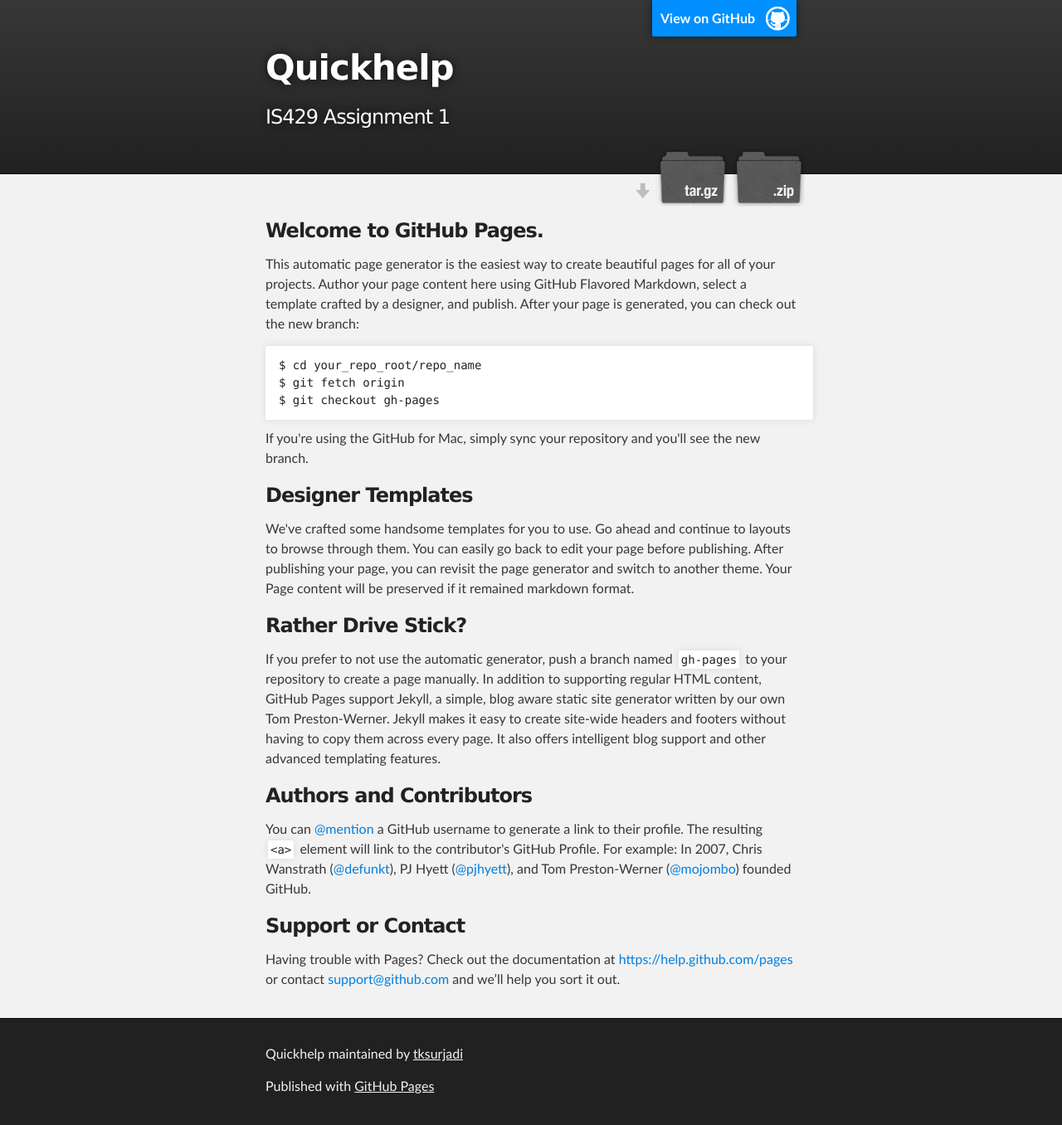
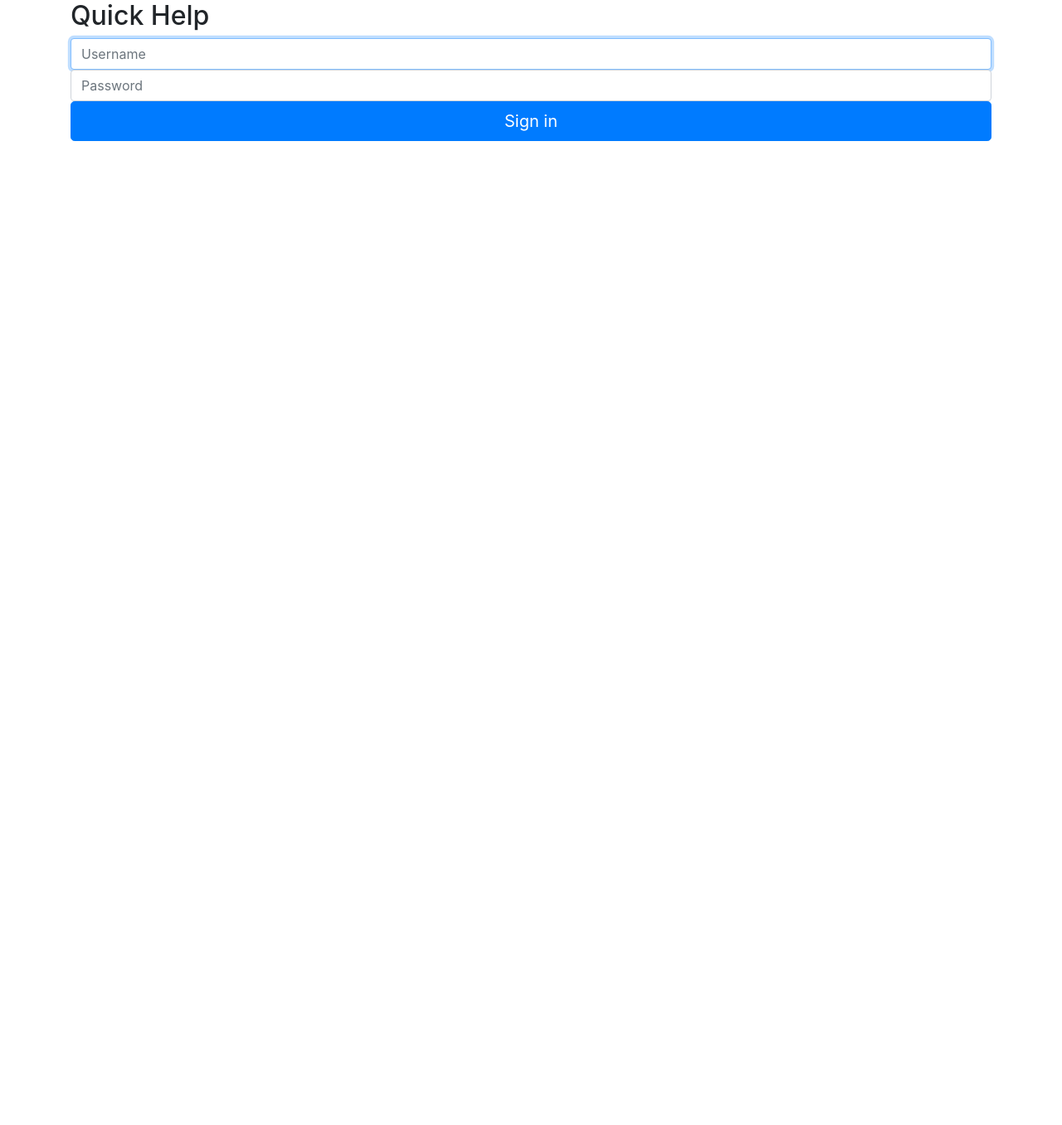
Before and after one commit to tksurjadi/QuickHelp, a plain HTML site: page index.html in a window 1280 px wide. Shown: the whole page at 83% size. After the commit the page ends 800 px from the top, so only its background shows below. Drawn offline with nearby package versions, Linux system fonts and the light colour scheme.

Commit message:
Update index.html

```diff
--- a/index.html
+++ b/index.html
@@ -1,79 +1,51 @@
-<!DOCTYPE html>
-<html>
+<html lang="en">
+  <head>
+    <meta charset="utf-8">
+    <meta http-equiv="X-UA-Compatible" content="IE=edge">
+    <meta name="viewport" content="width=device-width, initial-scale=1">
+    <title>Login QuickHelp</title>
 
-  <head>
-    <meta charset='utf-8'>
-    <meta http-equiv="X-UA-Compatible" content="chrome=1">
-    <meta name="description" content="Quickhelp : IS429 Assignment 1">
-
-    <link rel="stylesheet" type="text/css" media="screen" href="stylesheets/stylesheet.css">
-
-    <title>Quickhelp</title>
+    <!-- Bootstrap core CSS -->
+    <link href="assets/css/bootstrap.min.css" rel="stylesheet">
+    <!-- Custom styles for this template -->
+    <link href="assets/css/signin.css" rel="stylesheet">
+    <!-- HTML5 shim and Respond.js for IE8 support of HTML5 elements and media queries -->
+    <!--[if lt IE 9]>
+      <script src="https://oss.maxcdn.com/html5shiv/3.7.2/html5shiv.min.js"></script>
+      <script src="https://oss.maxcdn.com/respond/1.4.2/respond.min.js"></script>
+    <![endif]-->
   </head>
 
   <body>
+    <div class="container">
+      <form class="form-signin">
+        <h2 class="form-signin-heading">Quick Help</h2>
+        <label for="username" class="sr-only">Username</label>
+        <input type="text" name="userid" class="form-control" placeholder="Username" required autofocus>
+        <label for="password" class="sr-only">Password</label>
+        <input type="password" name="pswrd" class="form-control" placeholder="Password" required>
+        <!--<div class="checkbox">
+          <label>
+            <input type="checkbox" value="remember-me" id="rmb_me"> Remember me
+          </label>
+        </div>-->
+        <button class="btn btn-lg btn-primary btn-block" onclick="check(this.form)" type="submit">Sign in</button>
+      </form>
 
-    <!-- HEADER -->
-    <div id="header_wrap" class="outer">
-        <header class="inner">
-          <a id="forkme_banner" href="https://github.com/tksurjadi/QuickHelp">View on GitHub</a>
+	  <script language="javascript">
+            function check(form) { /*function to check userid & password*/
+                /*the following code checkes whether the entered userid and password are matching*/
+                if(form.userid.value == "admin" && form.pswrd.value == "admin") {
+                    window.open('home.html')/*opens the target page while Id & password matches*/
+					//window.location.replace("home.html");
+                }
+                else {
+                    alert("Error Password or Username")/*displays error message*/
+                }
+            }
+        </script>
 
-          <h1 id="project_title">Quickhelp</h1>
-          <h2 id="project_tagline">IS429 Assignment 1</h2>
+    </div>
+  </body>
 
-            <section id="downloads">
-              <a class="zip_download_link" href="https://github.com/tksurjadi/QuickHelp/zipball/master">Download this project as a .zip file</a>
-              <a class="tar_download_link" href="https://github.com/tksurjadi/QuickHelp/tarball/master">Download this project as a tar.gz file</a>
-            </section>
-        </header>
-    </div>
-
-    <!-- MAIN CONTENT -->
-    <div id="main_content_wrap" class="outer">
-      <section id="main_content" class="inner">
-        <h3>
-<a id="welcome-to-github-pages" class="anchor" href="#welcome-to-github-pages" aria-hidden="true"><span class="octicon octicon-link"></span></a>Welcome to GitHub Pages.</h3>
-
-<p>This automatic page generator is the easiest way to create beautiful pages for all of your projects. Author your page content here using GitHub Flavored Markdown, select a template crafted by a designer, and publish. After your page is generated, you can check out the new branch:</p>
-
-<pre><code>$ cd your_repo_root/repo_name
-$ git fetch origin
-$ git checkout gh-pages
-</code></pre>
-
-<p>If you're using the GitHub for Mac, simply sync your repository and you'll see the new branch.</p>
-
-<h3>
-<a id="designer-templates" class="anchor" href="#designer-templates" aria-hidden="true"><span class="octicon octicon-link"></span></a>Designer Templates</h3>
-
-<p>We've crafted some handsome templates for you to use. Go ahead and continue to layouts to browse through them. You can easily go back to edit your page before publishing. After publishing your page, you can revisit the page generator and switch to another theme. Your Page content will be preserved if it remained markdown format.</p>
-
-<h3>
-<a id="rather-drive-stick" class="anchor" href="#rather-drive-stick" aria-hidden="true"><span class="octicon octicon-link"></span></a>Rather Drive Stick?</h3>
-
-<p>If you prefer to not use the automatic generator, push a branch named <code>gh-pages</code> to your repository to create a page manually. In addition to supporting regular HTML content, GitHub Pages support Jekyll, a simple, blog aware static site generator written by our own Tom Preston-Werner. Jekyll makes it easy to create site-wide headers and footers without having to copy them across every page. It also offers intelligent blog support and other advanced templating features.</p>
-
-<h3>
-<a id="authors-and-contributors" class="anchor" href="#authors-and-contributors" aria-hidden="true"><span class="octicon octicon-link"></span></a>Authors and Contributors</h3>
-
-<p>You can <a href="https://github.com/blog/821" class="user-mention">@mention</a> a GitHub username to generate a link to their profile. The resulting <code>&lt;a&gt;</code> element will link to the contributor's GitHub Profile. For example: In 2007, Chris Wanstrath (<a href="https://github.com/defunkt" class="user-mention">@defunkt</a>), PJ Hyett (<a href="https://github.com/pjhyett" class="user-mention">@pjhyett</a>), and Tom Preston-Werner (<a href="https://github.com/mojombo" class="user-mention">@mojombo</a>) founded GitHub.</p>
-
-<h3>
-<a id="support-or-contact" class="anchor" href="#support-or-contact" aria-hidden="true"><span class="octicon octicon-link"></span></a>Support or Contact</h3>
-
-<p>Having trouble with Pages? Check out the documentation at <a href="https://help.github.com/pages">https://help.github.com/pages</a> or contact <a href="mailto:support@github.com">support@github.com</a> and we’ll help you sort it out.</p>
-      </section>
-    </div>
-
-    <!-- FOOTER  -->
-    <div id="footer_wrap" class="outer">
-      <footer class="inner">
-        <p class="copyright">Quickhelp maintained by <a href="https://github.com/tksurjadi">tksurjadi</a></p>
-        <p>Published with <a href="http://pages.github.com">GitHub Pages</a></p>
-      </footer>
-    </div>
-
-
-
-  </body>
 </html>
```
